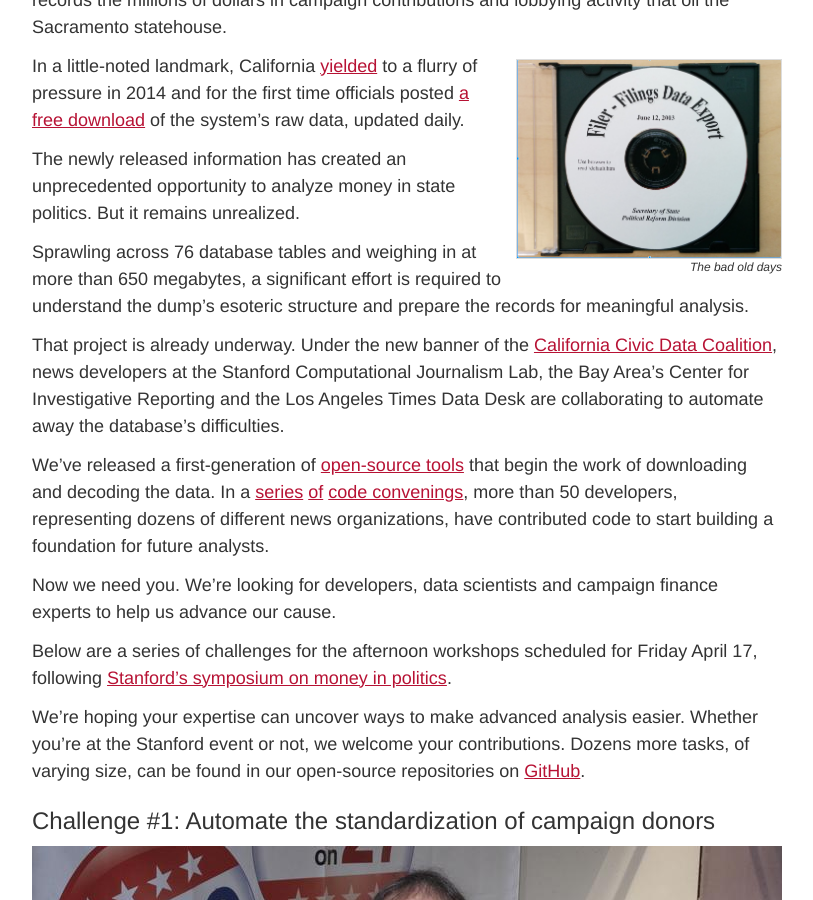
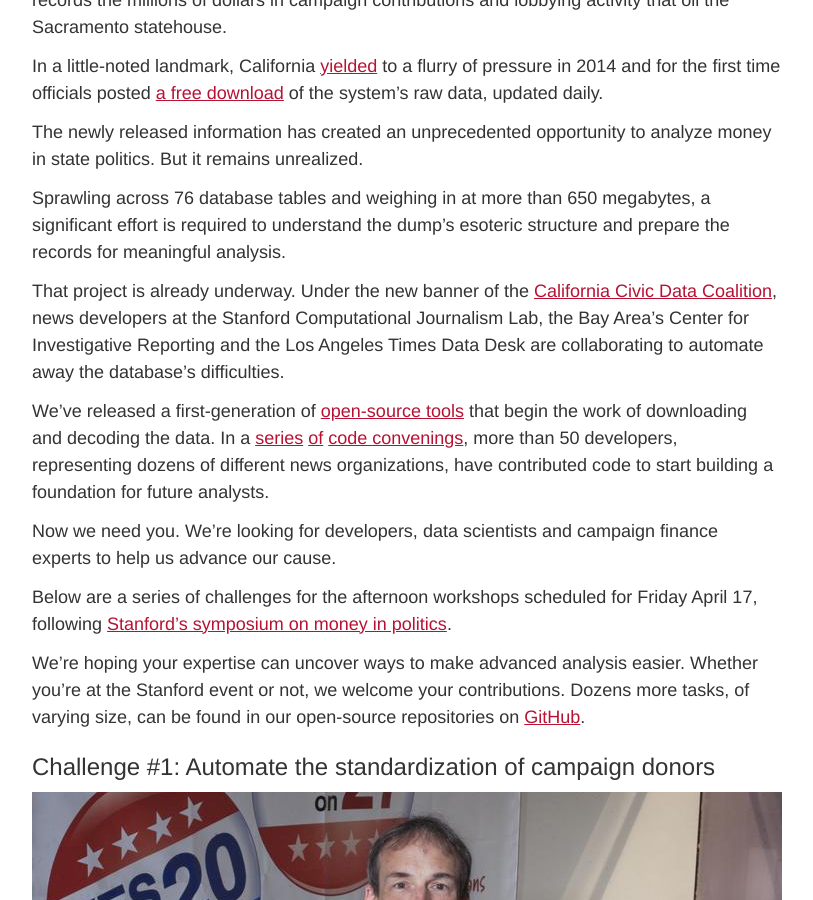
Before and after one commit to palewire/californiacivicdata.org, a Jekyll site: the page built from _posts/2015-04-16-calaccess-challenge.markdown, in a window 1280 px wide and 900 px high, scrolled down 372 px. Shown: the whole window, without its empty margins (233-1046 px from the left). Built offline with Jekyll 4.4.1, drawn with Linux system fonts in a browser that asks for light colours.

Commit message:
Remove CD

```diff
--- a/_posts/2015-04-16-calaccess-challenge.markdown
+++ b/_posts/2015-04-16-calaccess-challenge.markdown
@@ -10,11 +10,6 @@ published: true
 Who is bankrolling the most powerful politicians in America’s largest state? What are special interests lobbying to stuff in California’s $150 billion budget?
 
 Despite a complex and costly set of regulations, there’s no easy answer. Basic facts and figures are buried deep within an arcane state database, known as CAL-ACCESS, that records the millions of dollars in campaign contributions and lobbying activity that oil the Sacramento statehouse.
-
-<figure style="float:right; width:266px; margin: 6px 0 6px 14px; ">
-    <img alt="California Code Rush logo" title="California Code Rush logo" src="/img/calaccess-cd.png" height="200" style="border:1px solid #ddd;">
-    <figcaption>The bad old days</figcaption>
-</figure>
 
 In a little-noted landmark, California [yielded](http://maplight.org/data-release/press-release-cal-access-database-available-for-daily-download-by-labor-day-says-califo) to a flurry of pressure in 2014 and for the first time officials posted [a free download](http://www.sos.ca.gov/campaign-lobbying/cal-access-resources/raw-data-campaign-finance-and-lobbying-activity/) of the system’s raw data, updated daily.
 
```
